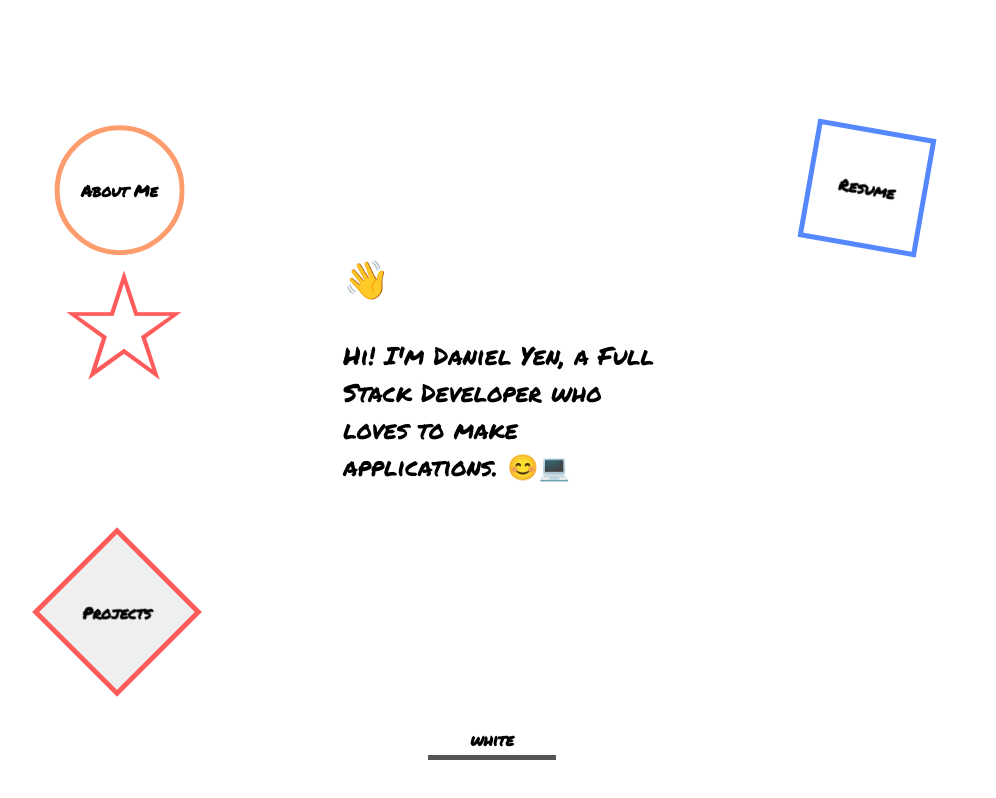
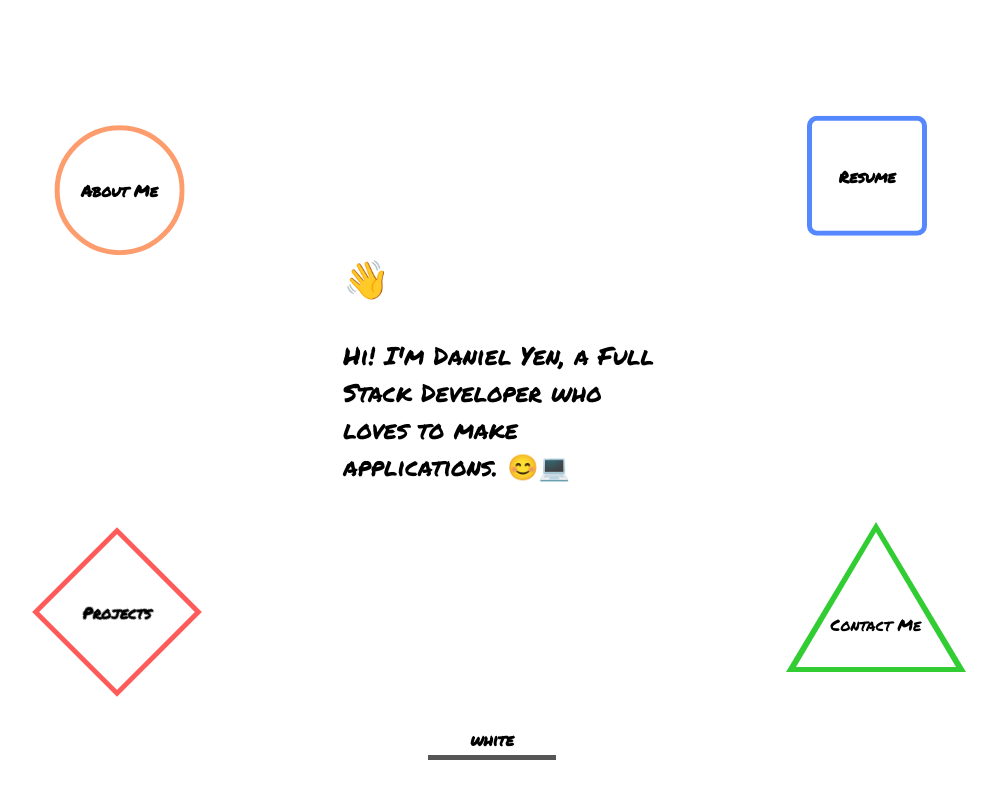
Before and after one commit to ddjump/the_website, a React (Create React App) app: page / in a window 1280 px wide. Shown: the whole page, without its empty margins (148-1144 px from the left). Built offline with nearby package versions, Linux system fonts and the light colour scheme.

Commit message:
made minor adjustments for resume page. Home page nearly complete.

```diff
--- a/package.json
+++ b/package.json
@@ -4,9 +4,12 @@
   "private": true,
   "dependencies": {
     "react": "^16.3.2",
+    "react-addons-css-transition-group": "^15.6.2",
+    "react-addons-transition-group": "^15.6.2",
     "react-dom": "^16.3.2",
     "react-router-dom": "^4.2.2",
-    "react-scripts": "1.1.4"
+    "react-scripts": "1.1.4",
+    "react-transition-group": "^1.2.1"
   },
   "scripts": {
     "start": "react-scripts start",
--- a/src/App.css
+++ b/src/App.css
@@ -1,28 +1,3 @@
-/* .App {
-  text-align: center;
-}
-
-.App-logo {
-  animation: App-logo-spin infinite 20s linear;
-  height: 80px;
-}
-
-.App-header {
-  background-color: #222;
-  height: 150px;
-  padding: 20px;
-  color: white;
-}
-
-.App-title {
-  font-size: 1.5em;
-}
-
-.App-intro {
-  font-size: large;
-} */
-
-
 input {
   background:none;
   border:0;
@@ -45,6 +20,7 @@ input {
   width: 120px;
   top: 16%;
   right: 16%;
+  border-radius: 10px;
   position: fixed;
   background-color: white;
   border-style: solid;
@@ -54,12 +30,26 @@ input {
   font-family: 'Permanent Marker';
   font-weight:bold;
   font-size:1.0em;
-  animation-name: tilt;
+  animation-name: bounce;
   /* transform-origin: middle bottom; */
   animation-duration: 4s;
   animation-iteration-count:infinite;
   outline: 0;
 }
+
+@keyframes bounce {
+	0%, 20%, 50%, 80%, 100% {
+    transform: translateY(0);
+  }
+	40% {
+    transform: translateY(-30px);
+  }
+	60% {
+    transform: translateY(-15px);
+  }
+}
+
+
 
 @keyframes tilt {
   25% { transform: rotate(10deg); }
@@ -75,9 +65,8 @@ input {
   border: none;
 }
 
-  /* color: #FF5B5B; */
-
 #projects {
+  background-color: white;
   width: 120px;
   height: 120px;
   border-style: solid;
@@ -92,17 +81,66 @@ input {
   position: fixed;
   outline: 0;
   display: inline-block;
+  animation-name: backAndForth;
+  animation-duration: 10s;
+  animation-iteration-count:infinite;
+  outline: 0;
+  animation-fill-mode: forwards;
 }
 
 #projectText {
   transform: rotate(-45deg);
 }
 
-  #tri {
-    font-size: 150px;
-    color: #FF5B5B;
-    /* color: white; */
+#projects:hover {
+  animation: stop;
+  background-color: black;
+  color: white;
+  border: none;
+}
+
+@keyframes backAndForth {
+    0%  { transform: rotate(45deg); }
+    25% { transform: rotate(30deg); }
+    50% { transform: rotate(45deg); }
+    75% { transform: rotate(60deg); }
+    100% { transform: rotate(45deg); }
+}
+
+.triContainer {
   position: fixed;
-    top: 30%;
-    left: 16%;
+  right: 13%;
+  bottom: 16%;
 }
+
+.triangle {
+  position: relative;
+  width:0;
+  /* bottom: -65%; */
+  /* right: -73%; */
+  border-bottom:solid 150px limegreen;
+  border-right:solid 90px transparent;
+  border-left:solid 90px transparent;
+}
+.triangle .empty {
+  position: absolute;
+  top:10px;
+  left:-80px;
+  width:0;
+  border-bottom:solid 135px white;
+  border-right:solid 80px transparent;
+  border-left:solid 80px transparent;
+}
+
+#contactTitle {
+  font-family: 'Permanent Marker';
+  font-size:1.0em;
+  position: fixed;
+  /* display: flex; */
+  /* align-items: center; */
+  /* justify-content: center */
+  position: absolute;
+  top: 50%;
+  left: 25%;
+  margin-right: -50%;
+}
--- a/src/App.js
+++ b/src/App.js
@@ -32,7 +32,12 @@ class App extends Component {
         <input id="textField" value={this.state.backgroundColor} onChange={this.changeColor.bind(this)}/>
         <Link to="/resume"><button id="resume" className="resumeButton">Resume</button></Link>
         <Link to="/projects"><button id="projects" className="projectsButton"><div id="projectText">Projects</div></button></Link>
-        <div id="tri">☆</div>
+        <div className="triContainer">
+          <div className="triangle">
+            <div className="empty"></div>
+          </div>
+          <p id="contactTitle">Contact Me</p>
+        </div>
         <AboutMe />
       </div>
     );
--- a/src/CSS/ReuseComponent.css
+++ b/src/CSS/ReuseComponent.css
@@ -9,4 +9,36 @@
 
 .tabSpace {
     margin-left: 9px;
-  }
+}
+
+#doc {
+    vertical-align: middle;
+    height: 35px;
+    width: 30px;
+    margin-right: 1%;
+}
+
+.btn {
+    background-color: white;
+    border: none;
+    color: rgb(71, 115, 251);
+    font-size: 40px;
+    height:  80px;
+    width: 25%;
+    vertical-align: middle;
+    border-radius: 10px;
+    margin-top: 3%;
+    outline: 0;
+    font-family: 'Permanent Marker';
+    text-align: center;
+}
+
+.btn:hover > #doc {
+    filter: brightness(0) invert(1);
+}
+
+.btn:hover {
+    background-color: #5588FF;
+    border: none;
+    color: white;
+}
--- a/src/Components/OldResume.jsx
+++ b/src/Components/OldResume.jsx
@@ -2,7 +2,7 @@ import React from 'react';
 import { Link } from 'react-router-dom';
 import arrow from '../Images/arrow.png';
 import '../CSS/OldResume.css';
-import docIcon from '../Images/document.png';
+import docIcon from '../Images/docIcon.png';
 import ResumeDoc from '../Images/Resume.pdf';
 import stonyIcon from '../Images/stonyBrookIcon.png';
 import SkillBar from '../ReuseComponent/SkillBar.jsx';
--- a/src/Components/Resume.jsx
+++ b/src/Components/Resume.jsx
@@ -1,71 +1,76 @@
 import React from 'react';
 import { Link } from 'react-router-dom';
+import ReactCSSTransitionGroup from 'react-addons-css-transition-group';
 import '../CSS/Resume.css';
 import arrow from '../Images/arrow2.png';
-import docIcon from '../Images/docIcon.png';
+import IconButton from '../ReuseComponent/IconButton.jsx';
 
 class Resume extends React.Component {
+    constructor(props) {
+        super(props);
+        this.state = {
+            optionOpen: false,
+            options: ["Education", "Skills", "Work Experience", "Personal"],
+            optionClicked: ""
+        }
+    }
+
+    handleClick(i) {
+        if(!this.state.optionOpen) {
+            // const array = this.state.options;
+            const clicked = this.state.options[i];
+            this.setState({optionClicked: clicked, options: [clicked], optionOpen: true});
+            console.log(this.state.optionClicked);
+        } else {
+            console.log("im on else")
+            this.clickBack();
+        }
+    }
+
+    clickBack() {
+        this.setState({options: ["Education", "Skills", "Work Experience", "Personal"], optionOpen: false});
+    }
+
     render() {
+        const panels = this.state.options.map((option, i) => <Panel title={option} key={option} onClick={() => this.handleClick(i)}/>);
         return(
             <div className="resumePage">
                 <Link to="/"><img alt="arrow" id="arrow" src={ arrow }/></Link>
                 <center><IconButton /></center>
                 <div className="container">
-                    <EducationPanel />
-                    <SkillPanel />
-                    <WorkPanel />
-                    <PersonalPanel />
+                    <ReactCSSTransitionGroup
+                        transitionName="example"
+                        transitionEnterTimeout={500}
+                        transitionLeaveTimeout={300}>
+                        {panels}
+                    </ReactCSSTransitionGroup>
                 </div>
+                <button onClick={this.clickBack.bind(this)}>click me</button>
             </div>
         );
     }
 }
 
-class IconButton extends React.Component {
+class Panel extends React.Component {
+    constructor(props) {
+        super(props);
+        this.state = {
+            move: this.props.change
+        }
+        this.handleClick = this.props.onClick;
+    }
+
     render() {
+        var styleClass = "";
+        if(this.props.title === "Work Experience") {
+            styleClass = "Work_Experience";
+        } else {
+            styleClass = this.props.title;
+        }
+
         return(
-            <div>
-                <button class='btn'><img alt="doc" id="doc" src={ docIcon }/>Resume</button>
-            </div>
-        );
-    }
-}
-
-class EducationPanel extends React.Component {
-    render() {
-        return(
-            <div className="eduPanel">
-                <center><p id="title">Education</p></center>
-            </div>
-        );
-    }
-}
-
-class SkillPanel extends React.Component {
-    render() {
-        return(
-            <div className="skillPanel">
-                <center><p id="title">Skills</p></center>
-            </div>
-        );
-    }
-}
-
-class WorkPanel extends React.Component {
-    render() {
-        return(
-            <div className="workPanel">
-                <center><p id="title">Work Experience</p></center>
-            </div>
-        );
-    }
-}
-
-class PersonalPanel extends React.Component {
-    render() {
-        return(
-            <div className="personalPanel">
-                <center><p id="title">Personal</p></center>
+            <div id={styleClass} onClick={this.handleClick.bind(this)}>
+                <center><p className="title">{this.props.title}</p></center>
             </div>
         );
     }
--- a/src/ReuseComponent/IconButton.jsx
+++ b/src/ReuseComponent/IconButton.jsx
@@ -1,10 +1,12 @@
 import React from 'react';
+import docIcon from '../Images/docIcon.png';
+import '../CSS/ReuseComponent.css';
 
 class IconButton extends React.Component {
     render() {
         return(
             <div>
-                <button id={this.props.id}><img alt="image" id="image"  src={this.props.image}/>{this.props.title}</button>
+                <button className='btn'><img alt="doc" id="doc" src={ docIcon }/>Resume</button>
             </div>
         );
     }
```
Also changed, not shown: src/CSS/Resume.css (+84 -65 lines), 1 other file (tests, documents, lock files or other folders). Lines whose indentation alone changed are shown as unchanged.
